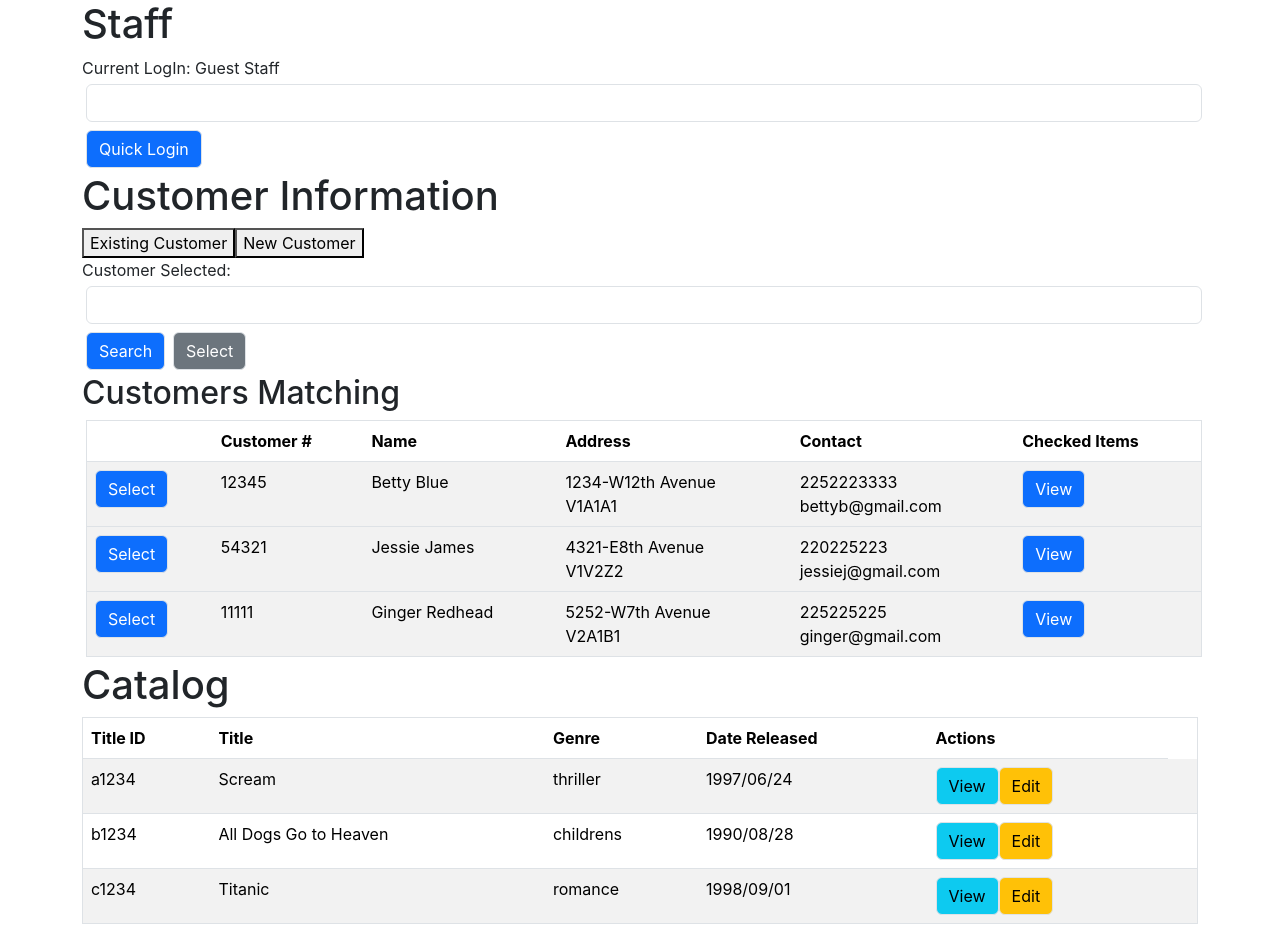
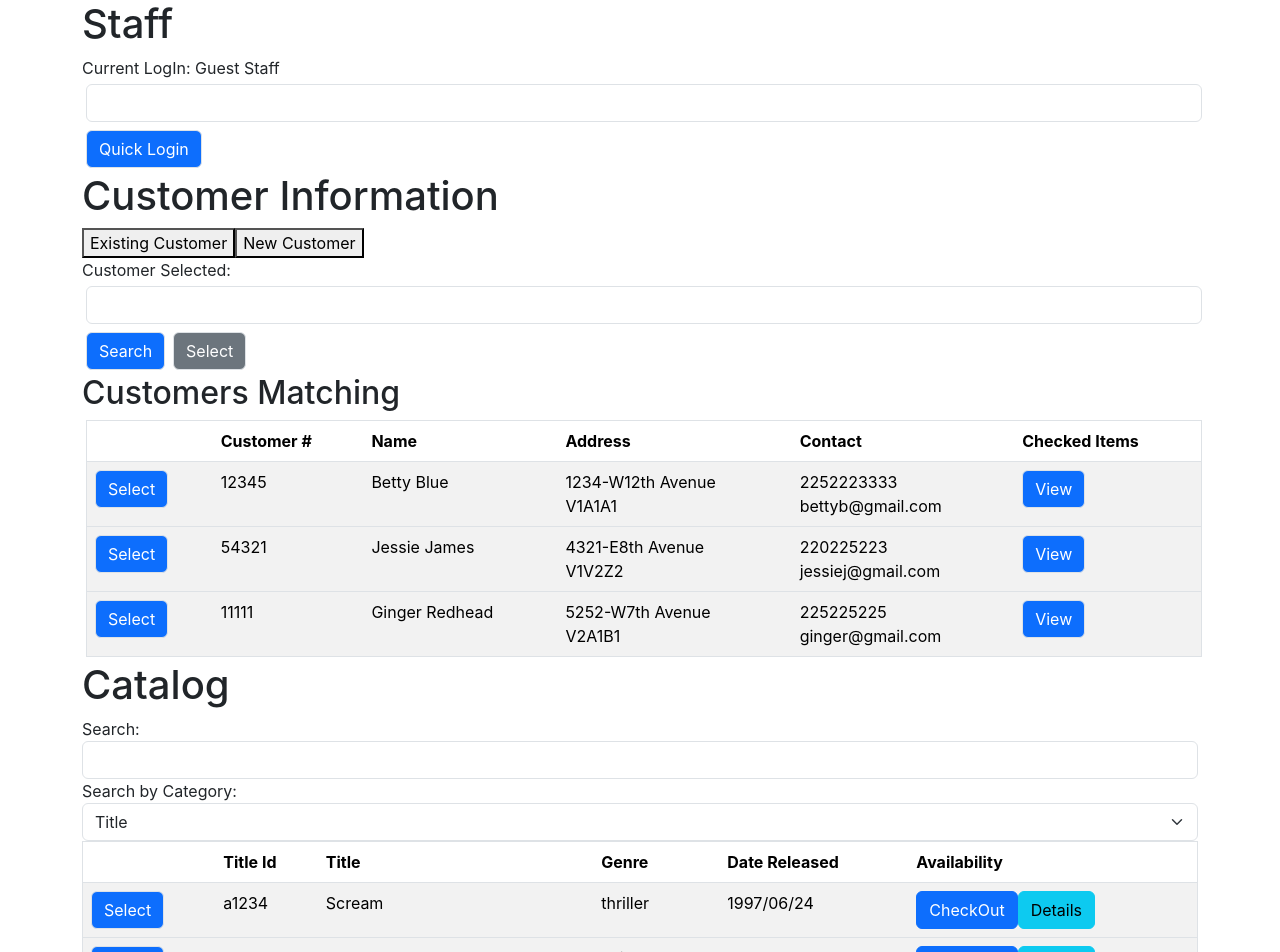
Before and after one commit to arnoprincestonpan/react-rental-store, a React (Create React App) app: page / in a window 1280 px wide. Shown: the top 952 px of the page. Built offline with nearby package versions, Linux system fonts and the light colour scheme.

Commit message:
change layout for Catalog

```diff
--- a/src/pages/Catalog.js
+++ b/src/pages/Catalog.js
@@ -1,127 +1,58 @@
-import React, {useState} from 'react'
-import catalogData from "../data/catalog.json"
+import React, { useState } from 'react'
+import catalogJson from '../data/catalog.json'
 
 function Catalog() {
-  const [data, setData] = useState(catalogData)
+  const [catalogData, setCatalogData] = useState(catalogJson)
 
-  // Viewing
-  const [showView, setShowView] = useState(false)
-  const [showEdit, setShowEdit] = useState(false)
-
-  // 1st Layer Titles
-  const titles = data.map((item, index) => {
-
-    // 2nd Layer - Item Copies - View Only
-    const copies = item.itemCopies.map((copy, subIndex) =>
-      <tr key={subIndex}>
-        <td>{copy.itemId}</td>
-        <td>{copy.itemStatus.toString()}</td>
-        <td>{copy.itemGrade}</td>
-        <td>{copy.itemMedia}</td>
-        <td>{subIndex + 1}</td>
-      </tr>
-    )
-
-    // 2nd Layer - Item Copies - Edit
-    const edits = item.itemCopies.map((copy, subIndex) => {
-
-      const handleFieldChange = (subIndex, fieldName, newValue) => {
-        setData(prevData => {
-          const newData = [...prevData];
-          newData[index].itemCopies[subIndex] = {
-            ...newData[index].itemCopies[subIndex],
-            [fieldName]: newValue
-          };
-          return newData;
-        });
-      }
-
-      return (
-        <tr key={subIndex}>
-          <td>
-            <input type="text" value={copy.itemId} onChange={e => handleFieldChange(subIndex, "itemId", e.target.value)}></input>
-          </td>
-          <td>
-            <input type="button" value={copy.itemStatus ? "True" : "False"} onClick={e => handleFieldChange(subIndex, "itemStatus", !copy.itemStatus)}></input>
-          </td>
-          <td>
-            <input type="text" value={copy.itemGrade} onChange={e => handleFieldChange(subIndex, "itemGrade", e.target.value)}></input>
-          </td>
-          <td>
-            <input type="text" value={copy.itemMedia} onChange={e => handleFieldChange(subIndex, "itemMedia", e.target.value)}></input>
-          </td>
-          <td>{subIndex + 1}</td>
-        </tr>
-      );
-    })
-
-
-    return(
-      <tr key={index}>
-        <td>{item.titleId}</td>
-        <td>{item.title}</td>
-        <td>{item.genre}</td>
-        <td>{item.dateReleased}</td>
+  const catalogDataItems = catalogData.map((items) =>
+    <tbody>
+      <tr>
+        <td><button className="btn btn-primary border">Select</button></td>
+        <td>{items.titleId}</td>
+        <td>{items.title}</td>
+        <td>{items.genre}</td>
+        <td>{items.dateReleased}</td>
         <td>
-          <button className={showView? "btn btn-light border" : "btn btn-info border"}  onClick={() => (setShowView(!showView), setShowEdit(false))}>{showView? "Close" : "View"}</button>
-          <button className={showEdit? "btn btn-danger border" : "btn btn-warning border"} onClick={() => (setShowEdit(!showEdit), setShowView(false))}>{showEdit? "Save" : "Edit"}</button>
-        </td>
-        <td>
-          {
-            showView &&
-            <table className="table table-striped border">
-              <thead>
-                <tr>
-                  <th>Item Id</th>
-                  <th>Item Status</th>
-                  <th>Item Grade</th>
-                  <th>Item Media</th>
-                  <th>Item #</th>
-                </tr>
-              </thead>
-              <tbody>
-                {copies}
-              </tbody>
-            </table>
-          }
-          {
-            showEdit &&
-            <table className="table table-striped border">
-              <thead>
-                <tr>
-                  <th>Item Id</th>
-                  <th>Item Status</th>
-                  <th>Item Grade</th>
-                  <th>Item Media</th>
-                  <th>Item #</th>
-                </tr>
-              </thead>
-              <tbody>
-                {edits}
-              </tbody>
-            </table>
-          }
+          <button className="btn btn-primary">CheckOut</button>
+          <button className="btn btn-info">Details</button>
         </td>
       </tr>
-    )
-  })
+    </tbody>
+  )
 
   return (
     <div className="container">
       <h1>Catalog</h1>
+      {/* Use dropdown menus to select categories...
+        1.) Genre
+        2.) Release Date
+        3.) Title
+        4.) TitleId
+        *** optional - In Stock? Checkbox***
+       */}
+      <div>
+        <label className="form-check-label" htmlFor="">Search: </label>
+        <input className="form-control" type="text"  />
+        <label className="form-check-label" htmlFor="category-select">Search by Category: </label>
+        <select className="form-select" name="category-select" id="category-select">
+          <option value="title" selected>Title</option>
+          <option value="genre">Genre</option>
+          <option value="dateReleased">Date Released</option>
+          <option value="titleId">Title Id</option>
+        </select>
+      </div>
       <table className="table border table-striped">
         <thead>
           <tr>
-            <th>Title ID</th>
+            <th></th>
+            <th>Title Id</th>
             <th>Title</th>
             <th>Genre</th>
             <th>Date Released</th>
-            <th>Actions</th>
+            <th>Availability</th>
           </tr>
         </thead>
-        <tbody>
-          {titles}
-        </tbody>
+        {catalogDataItems}
       </table>
     </div>
   )
```
